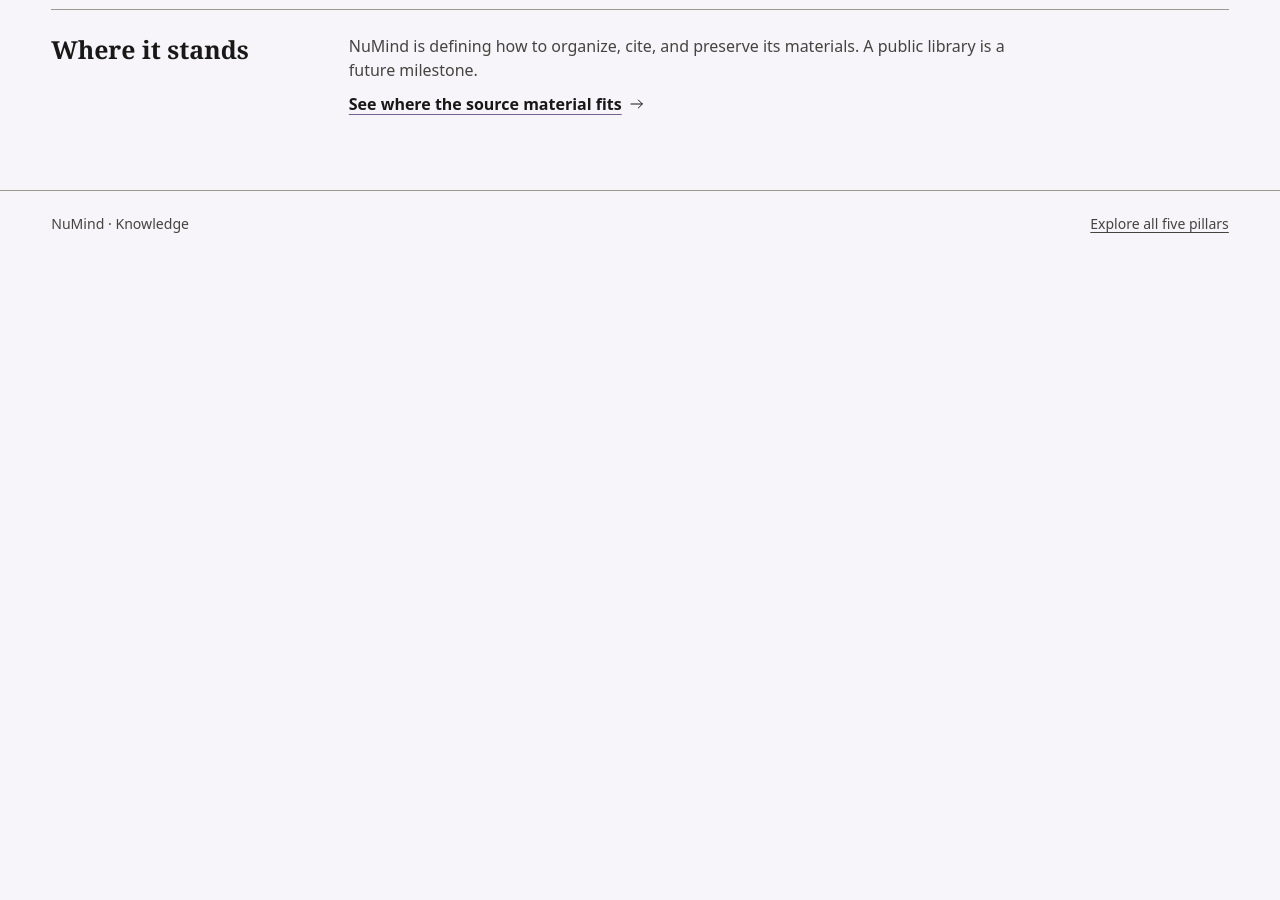
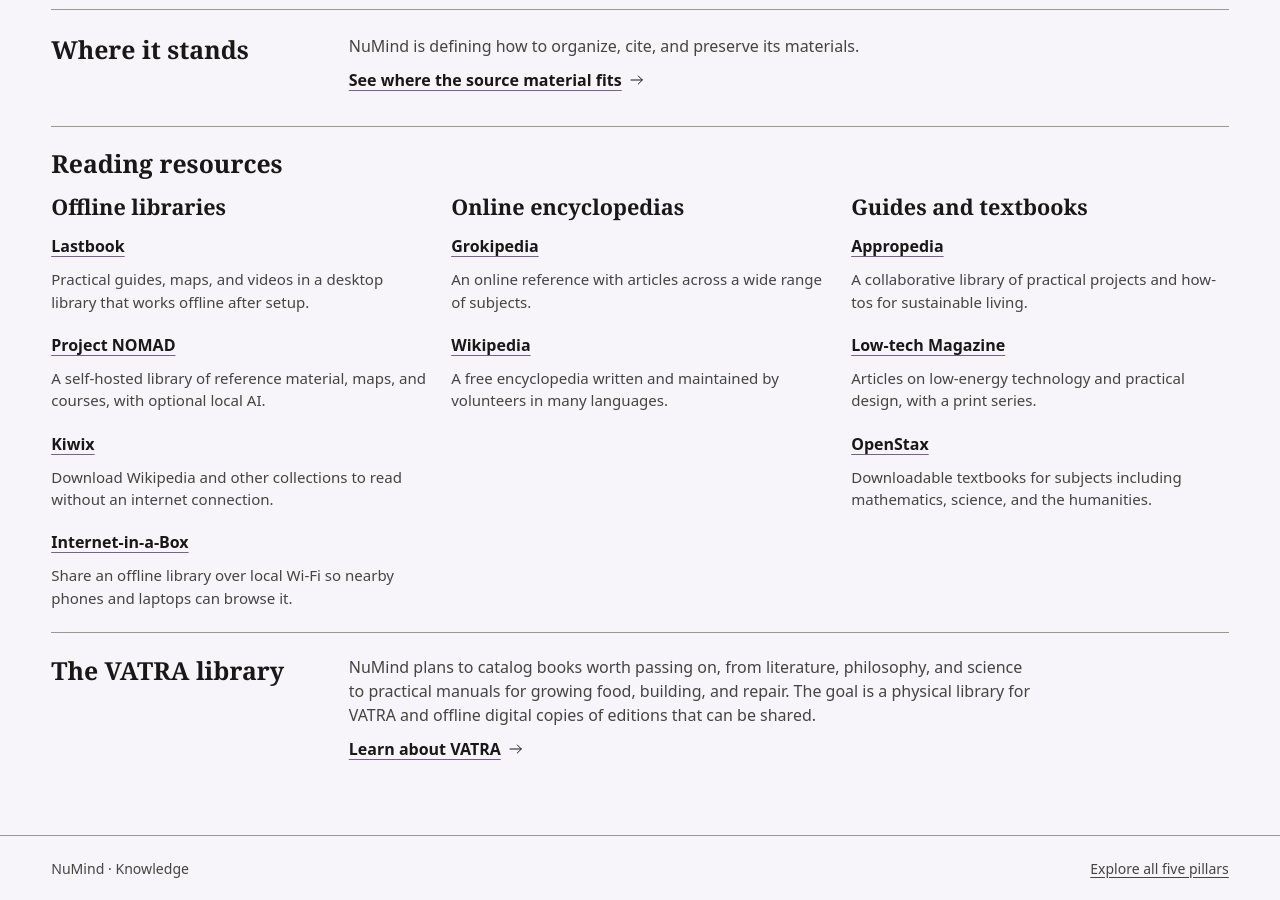
Before and after one commit to deusordo/Numind, a plain HTML site: page index.html in a window 1280 px wide. Shown: the part 680-1580 px from the top of the page. Before the commit the page ends 935 px from the top, so only its background shows below. Drawn offline with Linux system fonts and the light colour scheme.

Commit message:
Add reading resources and the VATRA library plan

```diff
--- a/index.html
+++ b/index.html
@@ -13,7 +13,7 @@
   <meta property="og:description" content="NuMind aims to turn reliable source material into lessons, manuals, and references people can learn from and pass on.">
   <meta property="og:url" content="https://deusordo.github.io/Numind/">
   <script src="./theme.js"></script>
-  <link rel="stylesheet" href="./styles.css?v=20261123editorial">
+  <link rel="stylesheet" href="./styles.css?v=20261123resources">
 </head>
 <body>
   <a class="skip" href="#content">Skip to content</a>
@@ -36,7 +36,10 @@
         <h1 id="title">NuMind</h1>
         <p class="tagline">Knowledge worth keeping.</p>
         <p class="summary">NuMind aims to turn reliable source material into lessons, manuals, and references people can learn from and pass on.</p>
-        <a class="work-link" href="#focus">See the priorities <svg viewBox="0 0 24 24" aria-hidden="true"><path d="M3 12h17m-6-6 6 6-6 6"/></svg></a>
+        <div class="hero-links">
+          <a class="work-link" href="#focus">See the priorities <svg viewBox="0 0 24 24" aria-hidden="true"><path d="M3 12h17m-6-6 6 6-6 6"/></svg></a>
+          <a class="work-link" href="#resources">Reading resources</a>
+        </div>
       </div>
       <span class="mark hero-mark" aria-hidden="true"></span>
     </section>
@@ -51,8 +54,44 @@
     <section class="project-status" aria-labelledby="status-heading">
       <h2 class="section-title" id="status-heading">Where it stands</h2>
       <div>
-        <p>NuMind is defining how to organize, cite, and preserve its materials. A public library is a future milestone.</p>
+        <p>NuMind is defining how to organize, cite, and preserve its materials.</p>
         <a class="work-link" href="../NuTerra/ecosystem.html#source">See where the source material fits <svg viewBox="0 0 24 24" aria-hidden="true"><path d="M3 12h17m-6-6 6 6-6 6"/></svg></a>
+      </div>
+    </section>
+    <section class="reading-resources" id="resources" aria-labelledby="resources-heading">
+      <h2 class="section-title" id="resources-heading">Reading resources</h2>
+      <div class="resource-groups">
+        <div class="resource-group">
+          <h3>Offline libraries</h3>
+          <ul>
+            <li><a class="work-link" href="https://lastbook.org/">Lastbook</a><p>Practical guides, maps, and videos in a desktop library that works offline after setup.</p></li>
+            <li><a class="work-link" href="https://www.projectnomad.us/">Project NOMAD</a><p>A self-hosted library of reference material, maps, and courses, with optional local AI.</p></li>
+            <li><a class="work-link" href="https://get.kiwix.org/en/solutions/catalog/">Kiwix</a><p>Download Wikipedia and other collections to read without an internet connection.</p></li>
+            <li><a class="work-link" href="https://internet-in-a-box.org/">Internet-in-a-Box</a><p>Share an offline library over local Wi‑Fi so nearby phones and laptops can browse it.</p></li>
+          </ul>
+        </div>
+        <div class="resource-group">
+          <h3>Online encyclopedias</h3>
+          <ul>
+            <li><a class="work-link" href="https://grokipedia.com/">Grokipedia</a><p>An online reference with articles across a wide range of subjects.</p></li>
+            <li><a class="work-link" href="https://www.wikipedia.org/">Wikipedia</a><p>A free encyclopedia written and maintained by volunteers in many languages.</p></li>
+          </ul>
+        </div>
+        <div class="resource-group">
+          <h3>Guides and textbooks</h3>
+          <ul>
+            <li><a class="work-link" href="https://www.appropedia.org/">Appropedia</a><p>A collaborative library of practical projects and how-tos for sustainable living.</p></li>
+            <li><a class="work-link" href="https://solar.lowtechmagazine.com/">Low-tech Magazine</a><p>Articles on low-energy technology and practical design, with a print series.</p></li>
+            <li><a class="work-link" href="https://openstax.org/subjects">OpenStax</a><p>Downloadable textbooks for subjects including mathematics, science, and the humanities.</p></li>
+          </ul>
+        </div>
+      </div>
+    </section>
+    <section class="project-status library-plan" id="library" aria-labelledby="library-heading">
+      <h2 class="section-title" id="library-heading">The VATRA library</h2>
+      <div>
+        <p>NuMind plans to catalog books worth passing on, from literature, philosophy, and science to practical manuals for growing food, building, and repair. The goal is a physical library for VATRA and offline digital copies of editions that can be shared.</p>
+        <a class="work-link" href="../Vatra/">Learn about VATRA <svg viewBox="0 0 24 24" aria-hidden="true"><path d="M3 12h17m-6-6 6 6-6 6"/></svg></a>
       </div>
     </section>
   </main>
--- a/styles.css
+++ b/styles.css
@@ -92,13 +92,19 @@ h1 { font-size: clamp(3.9rem, 9vw, 8rem); font-weight: 600; letter-spacing: -.05
 .work-link { display: inline-flex; align-items: center; gap: .45rem; min-height: 2.75rem; font-weight: 650; width: fit-content; text-decoration-color: var(--accent); }
 .work-link svg { width: 1rem; height: 1rem; flex: none; fill: none; stroke: currentColor; stroke-width: 1.5; stroke-linecap: round; stroke-linejoin: round; }
 .work-link:hover { text-decoration-color: currentColor; }
-.hero .work-link { margin-block-start: .55rem; }
+.hero-links { display: flex; flex-wrap: wrap; gap: 0 1.2rem; margin-block-start: .55rem; }
 .section-title { margin-block-end: .8rem; font-size: clamp(1.25rem, 2.3vw, 1.55rem); font-weight: 650; }
 .focus { margin-block-end: 0; }
 .focus h3 { margin: 0; font: 650 clamp(1.15rem, 2vw, 1.48rem)/1.2 var(--heading); }
-.project-status { display: grid; grid-template-columns: minmax(0, .32fr) minmax(0, 1fr); gap: 1rem; margin-block: 1.5rem clamp(2rem, 5vw, 4rem); }
+.project-status { display: grid; grid-template-columns: minmax(0, .32fr) minmax(0, 1fr); gap: 1rem; margin-block: 1.5rem; }
 .project-status p { max-width: 43rem; margin: 0; color: var(--muted); }
 .project-status .section-title { margin: .12rem 0 0; }
+.reading-resources { border-block-start: 1px solid var(--rule); padding-block: 1.4rem; }
+.resource-groups { display: grid; grid-template-columns: repeat(3, minmax(0, 1fr)); gap: 1.4rem; }
+.resource-group h3 { margin: .35rem 0 .25rem; font: 650 clamp(1.1rem, 2vw, 1.35rem)/1.2 var(--heading); }
+.resource-group ul { display: grid; gap: .6rem; padding: 0; margin: 0; list-style: none; }
+.resource-group p { max-width: 31rem; margin: 0; color: var(--muted); font-size: .94rem; }
+.library-plan { border-block-start: 1px solid var(--rule); padding-block-start: 1.4rem; margin-block: 0 clamp(2rem, 5vw, 4rem); }
 @media (max-width: 620px) {
   .header-inner { gap: .25rem .65rem; }
   .header-links { gap: .2rem .65rem; }
@@ -106,4 +112,6 @@ h1 { font-size: clamp(3.9rem, 9vw, 8rem); font-weight: 600; letter-spacing: -.05
   .hero h1 { padding-inline-end: 4.5rem; font-size: clamp(3rem, 12.2vw, 4.35rem); }
   .hero-mark, .numind .hero-mark { position: absolute; inset: 1.45rem 0 auto auto; width: clamp(3.8rem, 16vw, 5rem); }
   .project-status { grid-template-columns: minmax(0, 1fr); gap: .45rem; }
+  .resource-groups { grid-template-columns: minmax(0, 1fr); }
+  .resource-group + .resource-group { border-block-start: 1px solid var(--rule); padding-block-start: 1rem; }
 }
```
